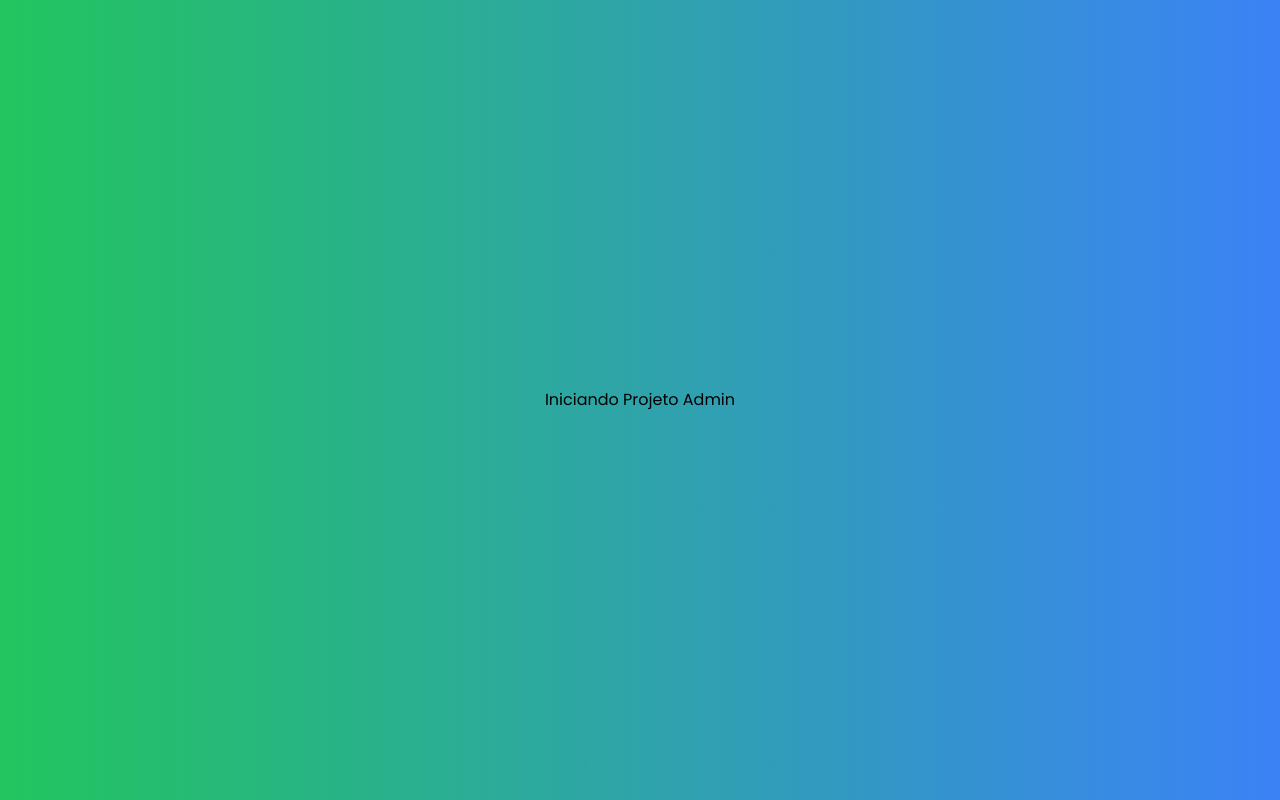
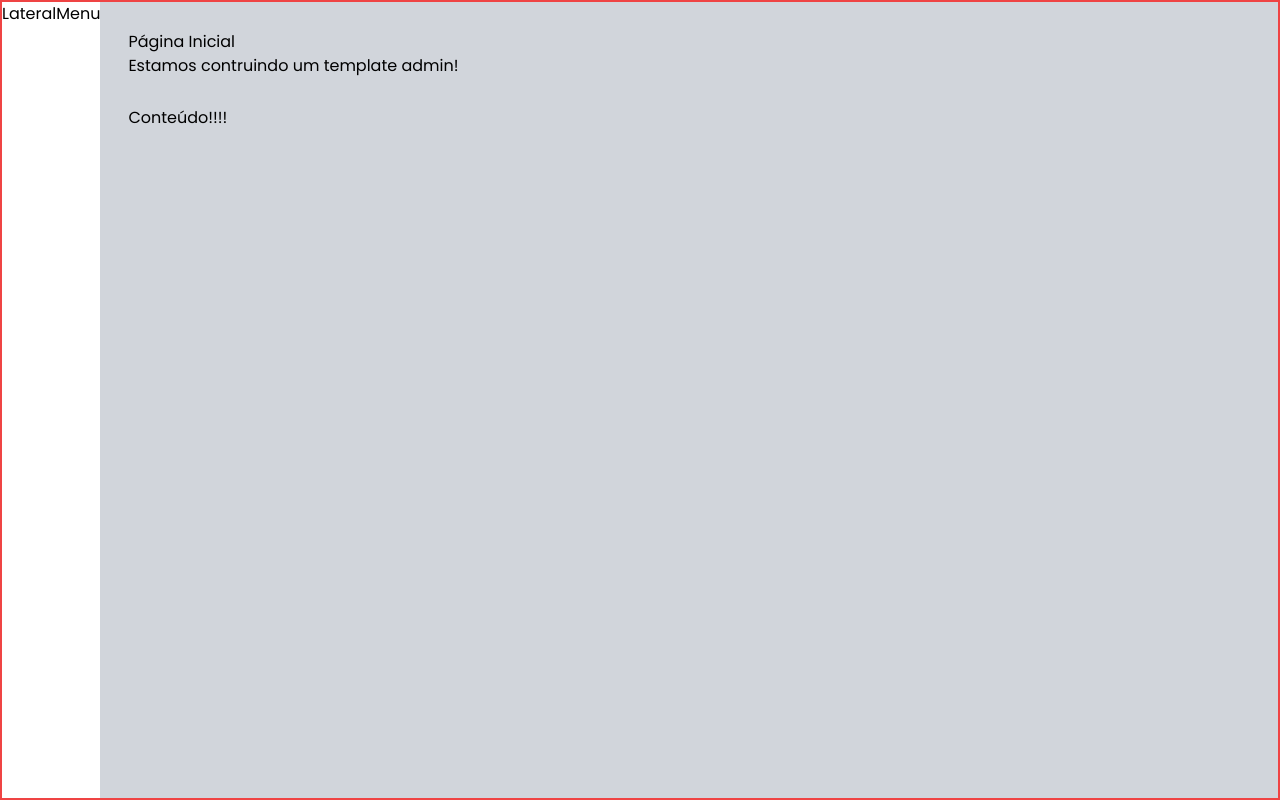
Before and after one commit to IagoMesquita/admin-template, a Next.js app: page / in a window 1280 px wide. Built offline with nearby package versions, Linux system fonts and the light colour scheme.

Commit message:
feat: finish Layout

```diff
--- a/src/components/template/Layout.tsx
+++ b/src/components/template/Layout.tsx
@@ -1,17 +1,29 @@
+import Content from "./Content";
 import Header from "./Header";
 import LateralMenu from "./LateralMenu";
 
 interface LayoutProps {
-    title: string;
-    subtitle: string;
-    children?: any
+  title: string;
+  subtitle: string;
+  children?: any
 }
 
 export default function Layout(props: LayoutProps) {
   return (
-    <div>
-        <LateralMenu/>
-        <Header title={props.title} subtitle={props.subtitle}/>
+    <div className={`
+    flex h-screen w-screen border-2
+    border-red-500
+     `
+    }>
+      <LateralMenu />
+      <div className={`
+        flex flex-col w-full p-7 bg-gray-300
+      `}>
+        <Header title={props.title} subtitle={props.subtitle} />
+        <Content>
+          {props.children}
+        </Content>
+      </div>
     </div>
   )
 }
--- a/src/pages/index.tsx
+++ b/src/pages/index.tsx
@@ -1,15 +1,9 @@
-import { Inter } from 'next/font/google'
-
-const inter = Inter({ subsets: ['latin'] })
+import Layout from '@/components/template/Layout'
 
 export default function Home() {
   return (
-    <div className={`
-    flex justify-center items-center h-screen
-    bg-gradient-to-r from-green-500 to-blue-500
-    `
-    }>
-      <h1>Iniciando Projeto Admin</h1>
-    </div>
+    <Layout title='Página Inicial' subtitle='Estamos contruindo um template admin!'>
+      <h3>Conteúdo!!!!</h3>
+    </Layout>
   )
 }
```
